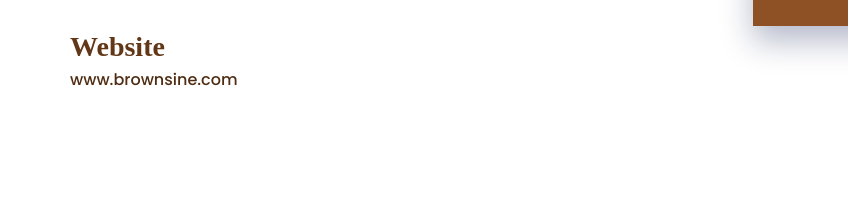
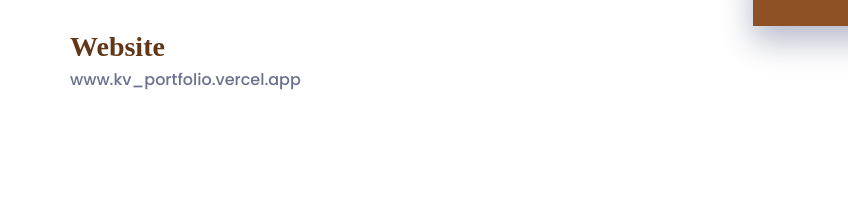
Before and after one commit to kriti-kv18/KV_Portfolio, a plain HTML site: page index.html in a window 1280 px wide. Shown: the part 1471-1680 px from the top of the page, 0-848 px from the left. Drawn offline with nearby package versions, Linux system fonts and the light colour scheme.

Commit message:
Update index.html

```diff
--- a/index.html
+++ b/index.html
@@ -148,7 +148,7 @@
 									<div class="col-sm-4">
 										<div class="single-about-add-info">
 											<h3>website</h3>
-											<p>www.brownsine.com</p>
+											<p><a href="https://kv-portfolio-one.vercel.app/" target="_blank">www.kv_portfolio.vercel.app</a></p>
 										</div>
 									</div>
 								</div>
@@ -684,7 +684,7 @@
 						<h4>about me</h4>
 						<ul>
 							<li><a href="index.html">Kriti Verma</a></li>
-							<li><a href="#">www.brownsine.com</a></li>
+							<li><a href="https://kv-portfolio-one.vercel.app/" target="_blank">www.kv_portfolio.vercel.app</a></li>
 						</ul>
 					</div>
 					<div class="footer-col">
```
